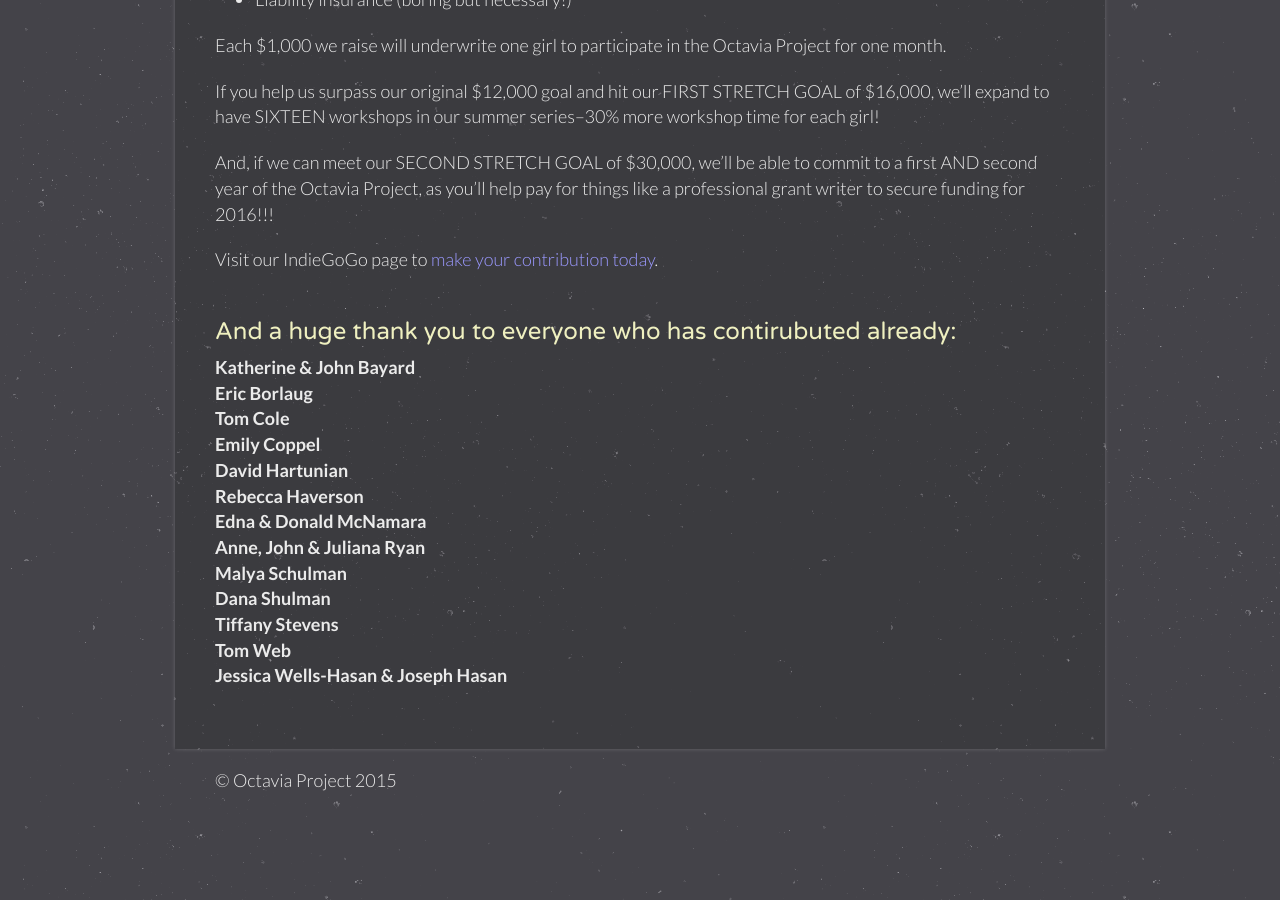
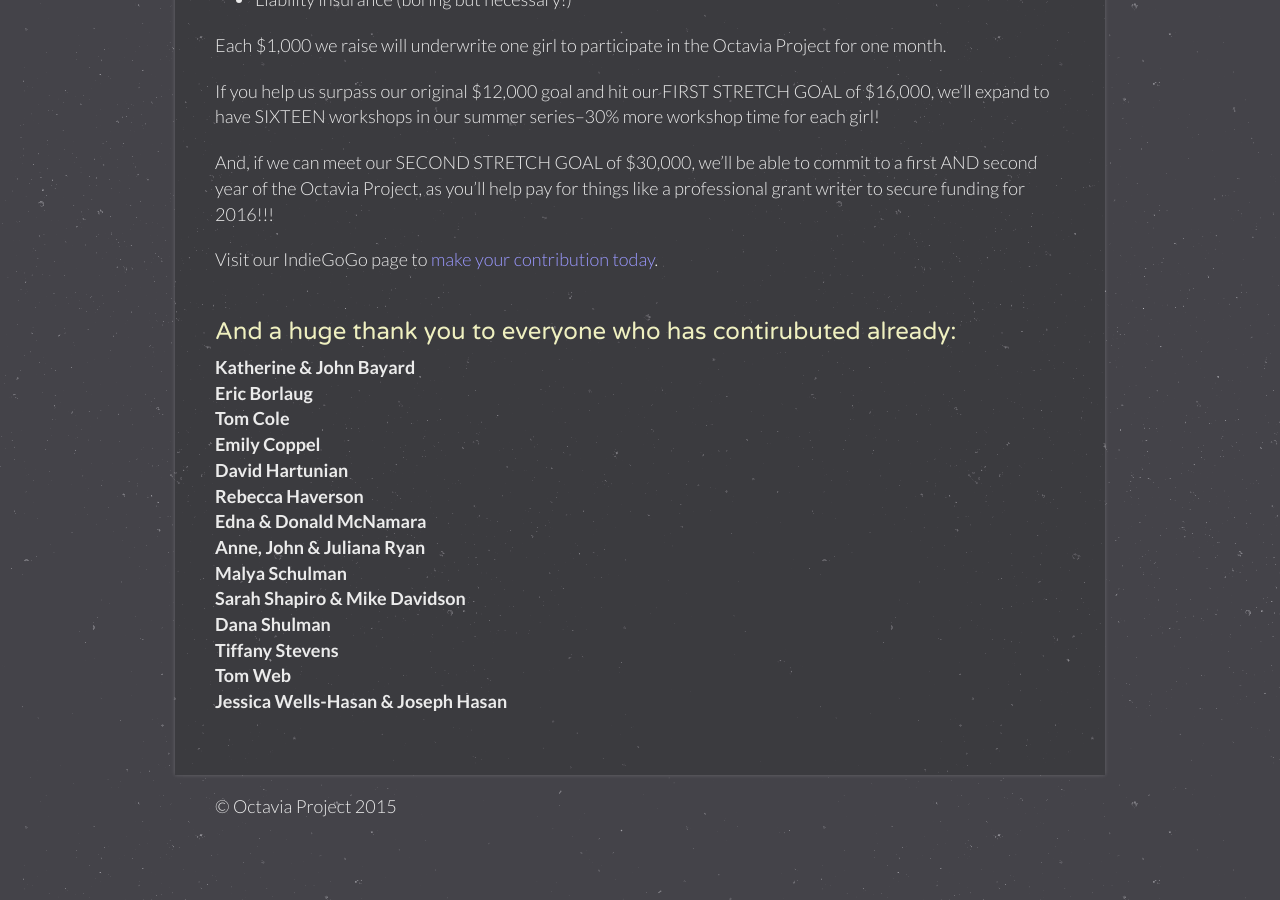
Before and after one commit to OctaviaProject/octaviaproject.github.io, a Jekyll site: the page built from donate.html, in a window 1280 px wide and 900 px high, scrolled down 942 px. Built offline with Jekyll 4.4.1, drawn with Linux system fonts in a browser that asks for light colours.

Commit message:
Added donor names

```diff
--- a/donate.html
+++ b/donate.html
@@ -52,6 +52,7 @@
           Edna & Donald McNamara<br>
           Anne, John & Juliana Ryan<br>
           Malya Schulman<br>
+          Sarah Shapiro & Mike Davidson<br>
           Dana Shulman<br>
           Tiffany Stevens<br>
           Tom Web<br>
```
